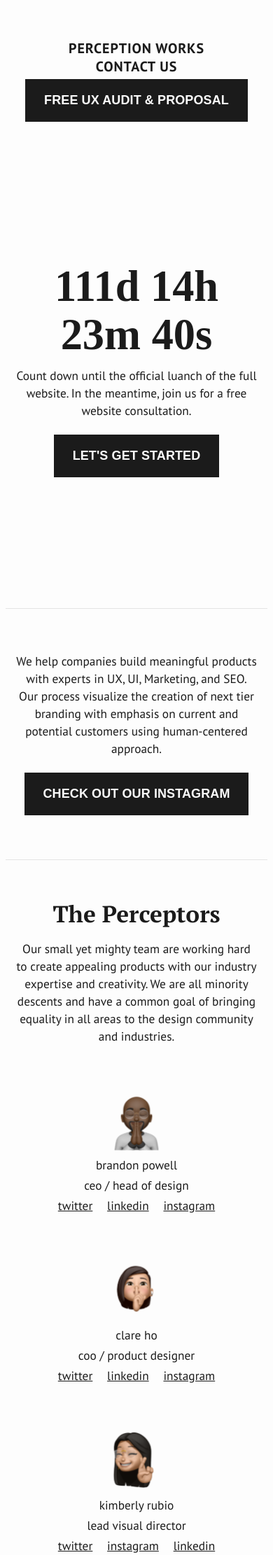
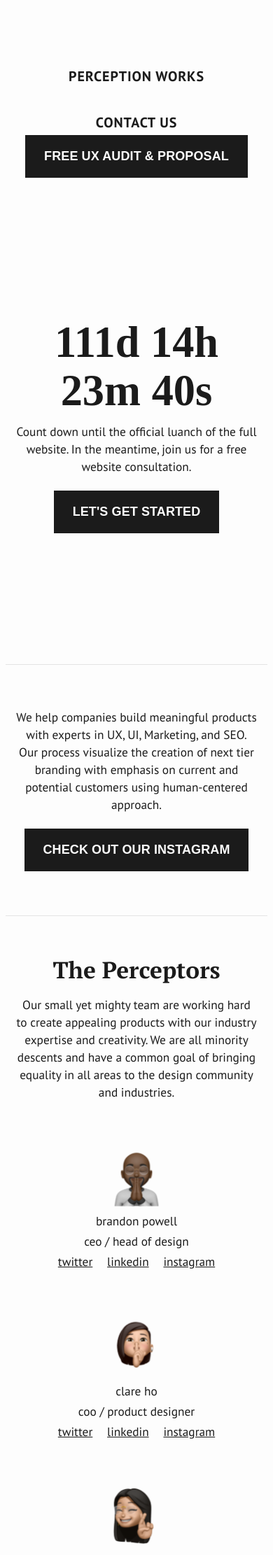
Before and after one commit to jeauxcoding/pw, a Jekyll site: the page built from index.md, in a window 390 px wide. Shown: the top 2222 px of the page at 70% size. Built offline with Jekyll 4.4.1, drawn with Linux system fonts in a browser that asks for light colours; some of the changed text lies outside the part shown.

Commit message:
update files

```diff
--- a/_includes/nav.html
+++ b/_includes/nav.html
@@ -1,7 +1,7 @@
 <div class="site-title">
     <div class="wrapper">
       <div class="navbar">
-        <a href="#">Perception Works</a>
+        <a class="logo" href="#">Perception Works</a>
         <div class="site-nav-list">
           <a href="#contact">Contact Us</a>
           <a class="btn" href="#contact">
--- a/_includes/section_services.html
+++ b/_includes/section_services.html
@@ -47,7 +47,7 @@
             <li><p>{{ site.data.services.service.s4Testing }}</p></li>
           </div>
 
-          <!-- <div class="sitems grid-col3">
+          <div class="sitems grid-col3">
               <h3>{{ site.data.services.service.HeadingSEO }}</h3>
               <li><p>{{ site.data.services.service.s1SEO }}</p></li>
               <li><p>{{ site.data.services.service.s2SEO }}</p></li>
@@ -55,7 +55,7 @@
               <li><p>{{ site.data.services.service.s4SEO }}</p></li>
               <li><p>{{ site.data.services.service.s5SEO }}</p></li>
               <li><p>{{ site.data.services.service.s6SEO }}</p></li>
-          </div> -->
+          </div>
 
           <div class="sitems grid-col3">
             <h3>{{ site.data.services.service.HeadingMain }}</h3>
--- a/assets/css/main.css
+++ b/assets/css/main.css
@@ -370,6 +370,14 @@
 
 /* On screens that are 600px wide or less, make the columns stack on top of each other instead of next to each other */
 @media screen and (max-width: 600px) {
+  .logo {
+    padding: 2em 0px;
+  }
+
+  .site-nav-list .btn {
+    margin: 2em 0px !important;
+  }
+
   p {
     font-size: 13pt;
     line-height: 25px;
```
